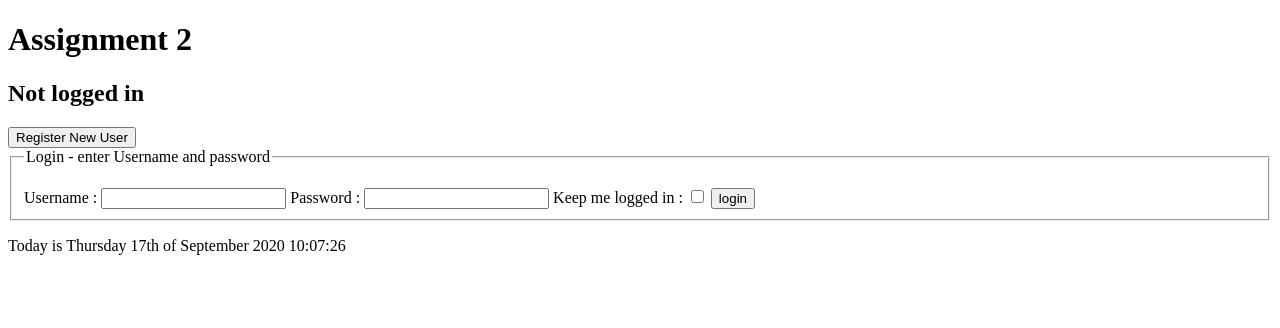
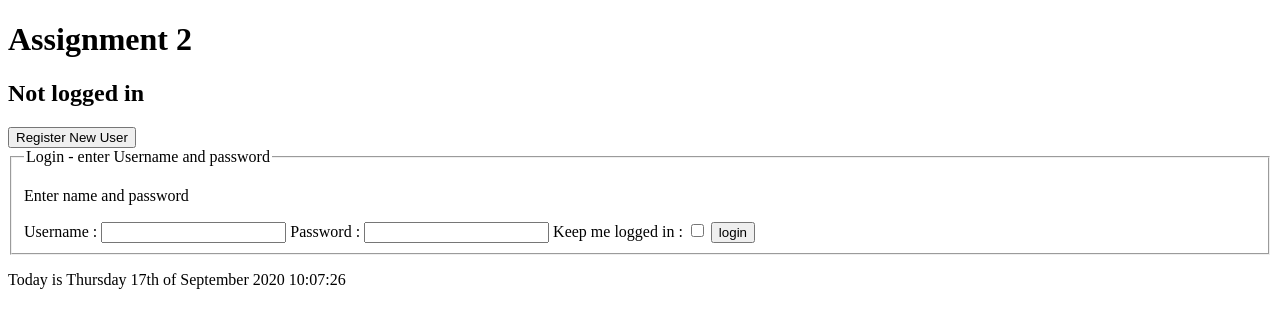
Before and after one commit to Mattias-Ruljeff/car-ads, a PHP site: page / in a window 1280 px wide. Shown: the top 328 px of the page. Run offline with PHP 8.4, Linux system fonts and the light colour scheme; data that the repository does not hold is empty.

Commit message:
fixing log in error messages

```diff
--- a/controller/logInOrOut.php
+++ b/controller/logInOrOut.php
@@ -12,14 +12,11 @@ class logInOrOut {
     }
 
     public function doChangeUserName($dbConnection)  {
-        // echo "loginorout 1 ";
 		if ($this->view->userWantsToChangeName()) {
             try {
-                // echo "loginorout 2 ";
 				$name = $dbConnection->checkUsernameAndPassword("John", "Doe");
 				// echo $name;
 			} catch (\Exception $e) {
-                // echo "loginorout 3 ";
                 // $this->view->getMessages();
                 echo $e;
 			}
--- a/view/LoginView.php
+++ b/view/LoginView.php
@@ -34,20 +34,20 @@ class LoginView {
 	public function response() {
 
 		$message = "";
-		// if($_POST[self::$name] == "" and $_POST[self::$password] == "") {
-		// 	self::$savedName = $_POST[self::$name];
-		// 	$message = "Enter name and password";
-		// } else if($_POST[self::$name] == "") {
-		// 	$message = "Enter name";
-		// } else if($_POST[self::$password] == "") {
-		// 	self::$savedName = $_POST[self::$name];
-		// 	$message = "Enter password";
-		// } else {
-		// 	self::$savedName = $_POST[self::$name];
-		// 	$username = $_POST[self::$name];
-		// 	$password = $_POST[self::$password];
-		// 	$_SESSION["user"] = "Username: " . $username . " Password: " .  $password;
-		// }
+		if($_POST[self::$name] == "" and $_POST[self::$password] == "") {
+			self::$savedName = $_POST[self::$name];
+			$message = "Enter name and password";
+		} else if($_POST[self::$name] == "") {
+			$message = "Enter name";
+		} else if($_POST[self::$password] == "") {
+			self::$savedName = $_POST[self::$name];
+			$message = "Enter password";
+		} else {
+			self::$savedName = $_POST[self::$name];
+			$username = $_POST[self::$name];
+			$password = $_POST[self::$password];
+			$_SESSION["user"] = "Username: " . $username . " Password: " .  $password;
+		}
 
 
 		// if ($_POST) {
--- a/view/RegisterView.php
+++ b/view/RegisterView.php
@@ -23,20 +23,20 @@ class RegisterView {
 	public function response() {
 		$message = "";
 
-		// if($_POST[self::$name] == "" and $_POST[self::$password] == "") {
-		// 	self::$savedName = $_POST[self::$name];
-		// 	$message = "Enter name and password";
-		// } else if($_POST[self::$name] == "") {
-		// 	$message = "Enter name";
-		// } else if($_POST[self::$password] == "") {
-		// 	self::$savedName = $_POST[self::$name];
-		// 	$message = "Enter password";
-		// } else {
-		// 	self::$savedName = $_POST[self::$name];
-		// 	$username = $_POST[self::$name];
-		// 	$password = $_POST[self::$password];
-		// 	$_SESSION["user"] = "Username: " . $username . " Password: " .  $password;
-		// }
+		if($_POST[self::$name] == "" and $_POST[self::$password] == "") {
+			self::$savedName = $_POST[self::$name];
+			$message = "Enter name and password";
+		} else if($_POST[self::$name] == "") {
+			$message = "Enter name";
+		} else if($_POST[self::$password] == "") {
+			self::$savedName = $_POST[self::$name];
+			$message = "Enter password";
+		} else {
+			self::$savedName = $_POST[self::$name];
+			$username = $_POST[self::$name];
+			$password = $_POST[self::$password];
+			$_SESSION["user"] = "Username: " . $username . " Password: " .  $password;
+		}
 
 		$response = $this->generateLoginFormHTML($message);
 		return $response;
```
